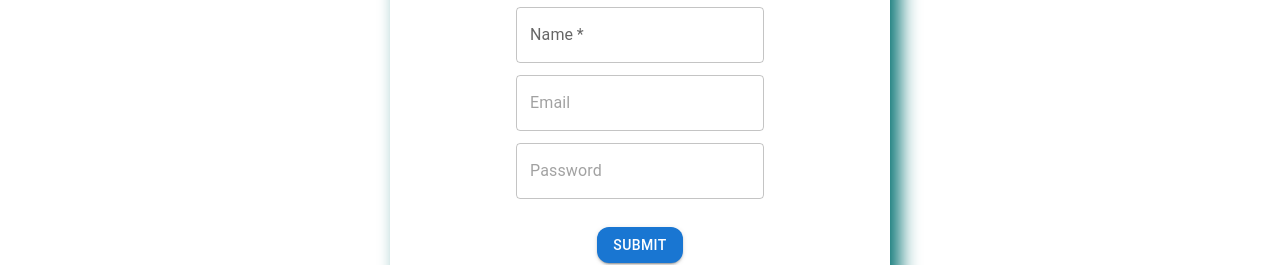
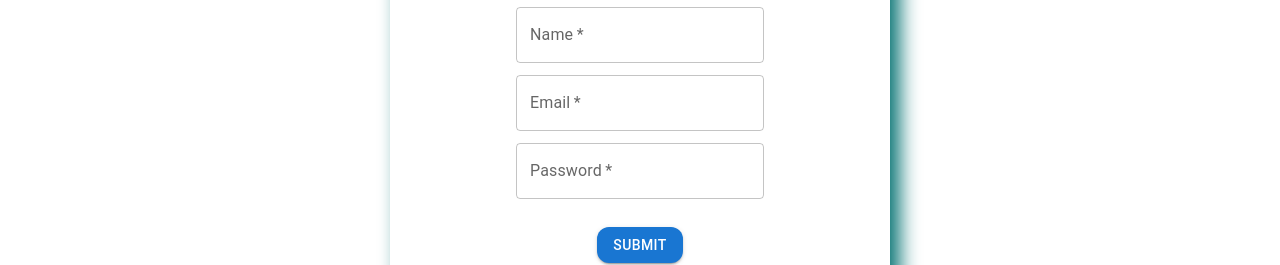
Before and after one commit to nagarajan091792/blog-app-client, a React (Create React App) app: page /signup in a window 1280 px wide. Shown: the part 219-484 px from the top of the page. Built offline with nearby package versions, Linux system fonts and the light colour scheme; no server answers.

Commit message:
Update Signup.js

```diff
--- a/src/components/Signup.js
+++ b/src/components/Signup.js
@@ -61,12 +61,14 @@ const Signup = () => {
             label='Name'
              required/>
           <TextField          name="email"
-                              type='email'
                               onChange={formik.handleChange}
-                              value={formik.values.email} type='email' placeholder='Email' margin='dense' required/>
+                              value={formik.values.email} type='email' placeholder='Email' margin='dense' variant="outlined"
+            label='Email' required/>
           <TextField          name="password"
                               onChange={formik.handleChange}
-                              value={formik.values.password}  type='password' placeholder='Password' margin='dense' required/>
+                              value={formik.values.password}  type='password' placeholder='Password' margin='dense'
+                                variant="outlined"
+            label='Password' required/>
 
           <Button type='submit' value='Signup' variant='contained' sx={{borderRadius:3, marginTop:3}}>Submit</Button>
           <ToastContainer />
```
